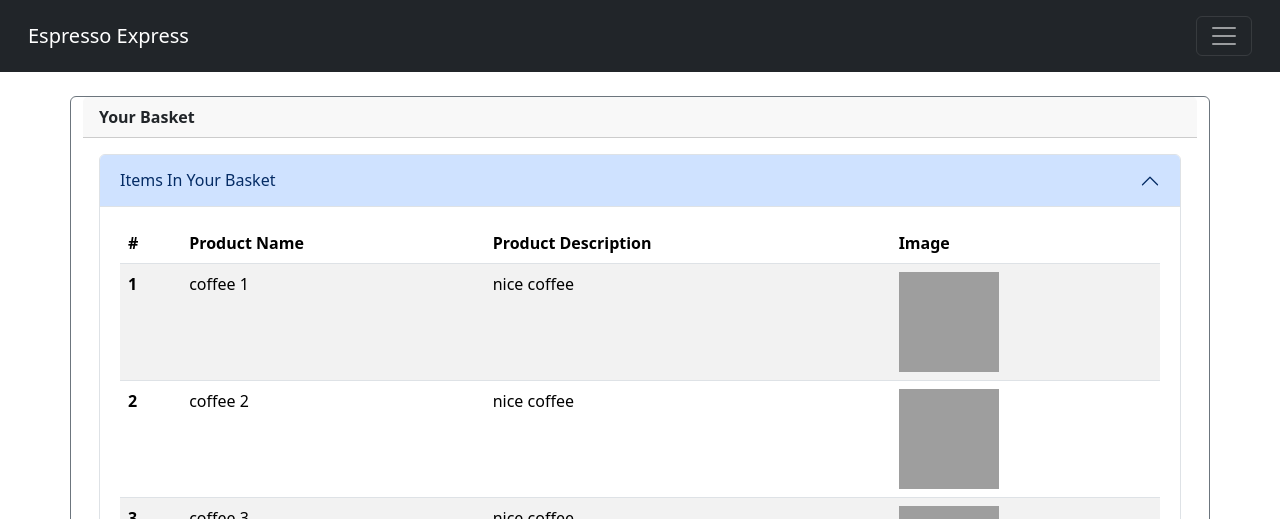
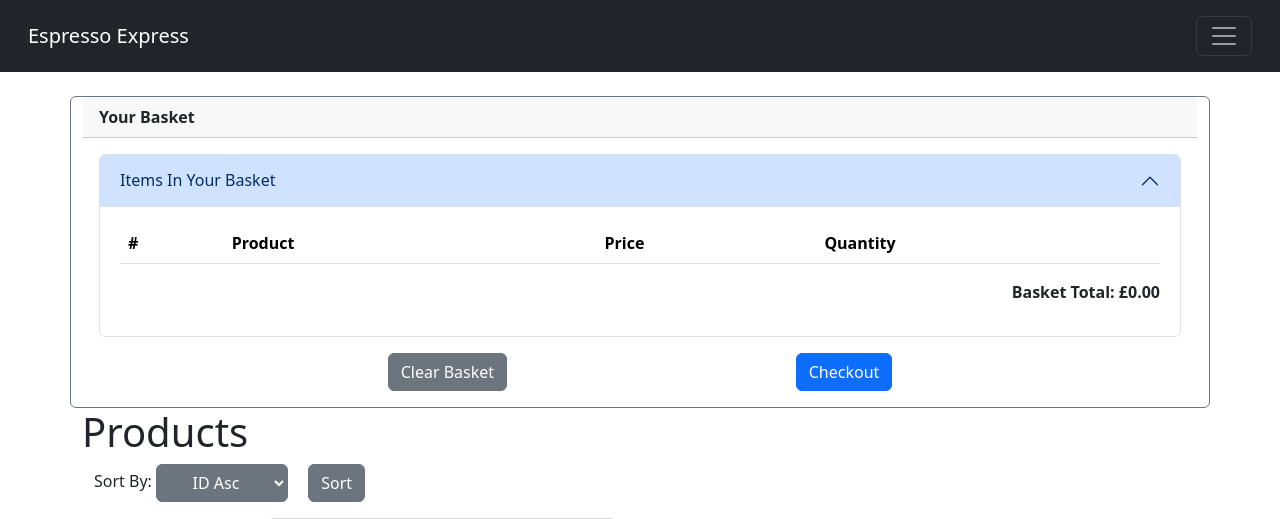
Before and after one commit to tomlukewarden/Database-Assessment2, a PHP site: page /Customer_view-Products.php in a window 1280 px wide. Shown: the top 519 px of the page. Run offline with PHP 8.4, Linux system fonts and the light colour scheme; tables that the repository leaves empty or names only in its code hold one stand-in row (values such as "Sample post"); lists and menus that the app fills with data are empty; grey boxes are pictures that could not be loaded.

Commit message:
updated customer view of products

```diff
--- a/pages/Products/Customer_view-Products.php
+++ b/pages/Products/Customer_view-Products.php
@@ -1,6 +1,6 @@
 <!DOCTYPE html>
 <html>
-
+<?php session_start(); ?>
 <head>
     <meta charset="utf-8">
     <meta http-equiv="X-UA-Compatible" content="IE=edge">
@@ -51,6 +51,48 @@
         </div>
     </nav>
 
+    <!-- PHP FOR ADDING TO BASKET -->
+    <?php
+    if (!isset($_SESSION['basket'])) {
+    $_SESSION['basket'] = [];
+    }
+
+    if (isset($_POST['add_to_basket'])) {
+        $product_id = $_POST['product_id'];
+        $product_name = $_POST['product_name'];
+        $price = $_POST['price'];
+
+        // Check if the product is already in the basket
+        if (isset($_SESSION['basket'][$product_id])) {
+            // Increment the quantity
+            $_SESSION['basket'][$product_id]['quantity'] += 1;
+        } else {
+            // Add the product to the basket
+            $_SESSION['basket'][$product_id] = [
+                'product_name' => $product_name,
+                'price' => $price,
+                'quantity' => 1
+            ];
+        }
+    }
+
+    if (isset($_POST['clear_basket'])) {
+        unset($_SESSION['basket']);
+    }
+
+    // PHP FOR CLEARING THE BASKET:
+
+
+
+
+
+
+
+
+
+    ?>
+
+
 
     <!-- MAIN CONTENT -->
     <main class="container my-5 pt-5">
@@ -75,39 +117,42 @@
                                         <thead>
                                             <tr>
                                                 <th scope="col-md">#</th>
-                                                <th scope="col-md">Product Name</th>
-                                                <th scope="col-md">Product Description</th>
-                                                <th scope="col-md">Image</th>
+                                                <th scope="col-md">Product</th>
+                                                <th> </th>
+                                                <th scope="col-md">Price</th>
+                                                <th scope="col-md">Quantity</th>
                                             </tr>
                                         </thead>
                                         <tbody>
-                                            <tr>
-                                                <th>1</th>
-                                                <td>coffee 1</td>
-                                                <td>nice coffee</td>
-                                                <td><img src="https://picsum.photos/100" alt="placeholder"></td>
-                                            </tr>
-                                            <tr>
-                                                <th scope="row">2</th>
-                                                <td>coffee 2</td>
-                                                <td>nice coffee</td>
-                                                <td><img src="https://picsum.photos/100" alt="placeholder"></td>
-                                            </tr>
-                                            <tr>
-                                                <th scope="row">3</th>
-                                                <td>coffee 3</td>
-                                                <td>nice coffee</td>
-                                                <td><img src="https://picsum.photos/100" alt="placeholder"></td>
-                                            </tr>
+                                            <?php
+                                                $price_total = 0; //initialise basket total price to 0.
+                                                if (!empty($_SESSION['basket'])) {
+                                                    foreach($_SESSION['basket'] as $basket_item) {
+                                                        $item_total = $basket_item['price'] * $basket_item['quantity']; // total for this item
+                                                        $price_total += $item_total; // Add to total price
+                                                        echo "<tr>
+                                                            <td>" . $basket_item['product_name'] . "</td>";
+                                                        echo "<td class='text-capitalize'>" . $basket_item['product_name'] . "</td>";
+                                                        echo "<td><img src='https://picsum.photos/100' alt='placeholder'></td>
+                                                            <td>£" . $basket_item['price'] . ".00</td>";
+                                                        echo "<td>" . $basket_item['quantity'] . "</td>";
+
+                                                        echo "</tr>";
+                                                    }
+
+                                                }
+                                            ?>
                                         </tbody>
                                     </table>
+
+                                    <p class="text-end"> <strong> Basket Total: £<?php echo $price_total; ?>.00 </strong></p>
                                 </div>
                             </div>
                         </div>
-                        <div class="d-flex justify-content-evenly mt-3">
-                            <a href="#" class="btn btn-secondary">Clear Basket</a>
-                            <a href="#" class="btn btn-primary">Checkout</a>
-                        </div>
+                        <form method="post" class="d-flex justify-content-evenly mt-3">
+                            <button class="btn btn-secondary" type="submit" name="clear_basket">Clear Basket</button>
+                            <button  class="btn btn-primary">Checkout</button>
+                        </form>
                     </div>
 
                 </div>
@@ -124,157 +169,91 @@
 
                 <!-- CARDS OF PRODUCTS -->
                 <div class="container-fluid">
+                    <form name="table_properties" method="post" action="">
+                        <label for="sort">Sort By:</label>
+                            <!-- DROPDOWN FOR SORTING THE TABLE -->
+                            <select class="btn btn-secondary" name="sort" id="sort">
+                                <option value="sort_id_asc">ID Asc</option>
+                                <option value="sort_id_desc">ID Desc</option>
+                                <option value="sort_price_asc">Price Asc</option>
+                                <option value="sort_price_desc">Price Desc</option>
+                                <option value="sort_name_asc">Name Asc</option>
+                                <option value="sort_name_desc">Name Desc</option>
+                            </select>
+                        <button class="btn btn-secondary mx-3" type="submit">Sort</button>
+                    </form>
+
                     <div class="row my-3">
-                        <div class="col">
-                            <div class="card">
-                                <img class="card-img-top" src="https://picsum.photos/id/1/200/180" alt="Card image cap">
-                                <div class="card-body">
-                                    <h5 class="card-title">Product 1</h5>
-                                    <p class="card-text">Product 1 description. Lorem ipsum dolor sit amet consectetur
-                                        adipisicing elit. Veritatis at quia adipisci officiis pariatur tempora explicabo
-                                        quod ex sint voluptate consequuntur non eveniet totam necessitatibus modi eum
-                                        deserunt, error dolore.</p>
-                                    <a href="#" class="btn btn-primary">Add To Basket</a>
-                                </div>
-                            </div>
-                        </div>
-                        <div class="col">
-                            <div class="card">
-                                <img class="card-img-top" src="https://picsum.photos/id/1/200/180" alt="Card image cap">
-                                <div class="card-body">
-                                    <h5 class="card-title">Product 1</h5>
-                                    <p class="card-text">Product 1 description. Lorem ipsum dolor sit amet consectetur
-                                        adipisicing elit. Veritatis at quia adipisci officiis pariatur tempora explicabo
-                                        quod ex sint voluptate consequuntur non eveniet totam necessitatibus modi eum
-                                        deserunt, error dolore.</p>
-                                    <a href="#" class="btn btn-primary">Add To Basket</a>
-                                </div>
-                            </div>
-                        </div>
-                        <div class="col">
-                            <div class="card">
-                                <img class="card-img-top" src="https://picsum.photos/id/1/200/180" alt="Card image cap">
-                                <div class="card-body">
-                                    <h5 class="card-title">Product 1</h5>
-                                    <p class="card-text">Product 1 description. Lorem ipsum dolor sit amet consectetur
-                                        adipisicing elit. Veritatis at quia adipisci officiis pariatur tempora explicabo
-                                        quod ex sint voluptate consequuntur non eveniet totam necessitatibus modi eum
-                                        deserunt, error dolore.</p>
-                                    <a href="#" class="btn btn-primary">Add To Basket</a>
-                                </div>
-                            </div>
-                        </div>
-                        <div class="col">
-                            <div class="card">
-                                <img class="card-img-top" src="https://picsum.photos/id/1/200/180" alt="Card image cap">
-                                <div class="card-body">
-                                    <h5 class="card-title">Product 1</h5>
-                                    <p class="card-text">Product 1 description. Lorem ipsum dolor sit amet consectetur
-                                        adipisicing elit. Veritatis at quia adipisci officiis pariatur tempora explicabo
-                                        quod ex sint voluptate consequuntur non eveniet totam necessitatibus modi eum
-                                        deserunt, error dolore.</p>
-                                    <a href="#" class="btn btn-primary">Add To Basket</a>
-                                </div>
-                            </div>
-                        </div>
+
+                        <?php
+
+                        // CONNECT TO DATABASE
+                        include 'db.php';
+
+                        // DEFAULT QUERY
+                        $sql = "SELECT * FROM product";
+
+                        // RUN WHEN FORM IS SUBMITTED
+                        if (isset($_POST['sort'])) {
+                            $sortOption = $_POST['sort'];
+
+                            //SET QUERY BASED ON WHAT IS SUBMITTED IN FORM.
+                            switch ($sortOption) {
+                                case 'sort_price_asc':
+                                    $sql = "SELECT * FROM product ORDER BY price ASC";
+                                    break;
+                                case 'sort_price_desc':
+                                    $sql = "SELECT * FROM product ORDER BY price DESC";
+                                    break;
+                                case 'sort_name_asc':
+                                    $sql = "SELECT * FROM product ORDER BY product_name ASC";
+                                    break;
+                                case 'sort_name_desc':
+                                    $sql = "SELECT * FROM product ORDER BY product_name DESC";
+                                    break;
+                                default:
+                                    $sql = "SELECT * FROM product";
+                                    break;
+                            }
+                        }
+
+                        $result = mysqli_query($conn, $sql);
+
+                        if ($result) {
+                            // DISPLAY SORTED TABLE
+                            while ($row = mysqli_fetch_assoc($result)) {
+                                echo "<div class='col-md-4'>";
+                                echo "<div class='card mb-4'>";
+                                echo "    <img class='card-img-top' src='https://picsum.photos/id/1/200/180' alt='Card image cap'>";
+                                echo "    <div class='card-body'>";
+                                echo "        <h5 class='card-title text-capitalize'><strong>" . $row['product_name'] . "</strong></h5>";
+                                echo "          <p class='card-text'>Product 1 description. Lorem ipsum dolor sit amet consectetur";
+                                echo "                adipisicing elit. Veritatis at quia adipisci officiis pariatur tempora explicabo";
+                                echo "                quod ex sint voluptate consequuntur non eveniet totam necessitatibus modi eum";
+                                echo "                deserunt, error dolore.</p>";
+                                echo "          <h4> £" . $row['price'] . "</h4>";
+
+                                // code to store session variables when adding to basket.
+                                echo "          <form method='post' action=''>";
+                                echo "              <input type='hidden' name='product_id' value='" . $row['product_id'] . "'>";
+                                echo "              <input type='hidden' name='product_name' value='" . $row['product_name'] . "'>";
+                                echo "              <input type='hidden' name='price' value='" . $row['price'] . "'>";
+                                echo "              <button class='btn btn-primary' type='submit' name='add_to_basket'>Add To Basket</button>";
+                                echo "          </form>";
+                                echo "        </div>";
+                                echo "    </div>";
+                                echo "    </div>";
+                            }
+                            }
+
+
+
+
+
+                        ?>
                     </div>
-                    <div class="row my-3">
-                        <div class="col">
-                            <div class="card">
-                                <img class="card-img-top" src="https://picsum.photos/id/1/200/180" alt="Card image cap">
-                                <div class="card-body">
-                                    <h5 class="card-title">Product 1</h5>
-                                    <p class="card-text">Product 1 description. Lorem ipsum dolor sit amet consectetur
-                                        adipisicing elit. Veritatis at quia adipisci officiis pariatur tempora explicabo
-                                        quod ex sint voluptate consequuntur non eveniet totam necessitatibus modi eum
-                                        deserunt, error dolore.</p>
-                                    <a href="#" class="btn btn-primary">Add To Basket</a>
-                                </div>
-                            </div>
-                        </div>
-                        <div class="col">
-                            <div class="card">
-                                <img class="card-img-top" src="https://picsum.photos/id/1/200/180" alt="Card image cap">
-                                <div class="card-body">
-                                    <h5 class="card-title">Product 1</h5>
-                                    <p class="card-text">Product 1 description. Lorem ipsum dolor sit amet consectetur
-                                        adipisicing elit. Veritatis at quia adipisci officiis pariatur tempora explicabo
-                                        quod ex sint voluptate consequuntur non eveniet totam necessitatibus modi eum
-                                        deserunt, error dolore.</p>
-                                    <a href="#" class="btn btn-primary">Add To Basket</a>
-                                </div>
-                            </div>
-                        </div>
-                        <div class="col">
-                            <div class="card">
-                                <img class="card-img-top" src="https://picsum.photos/id/1/200/180" alt="Card image cap">
-                                <div class="card-body">
-                                    <h5 class="card-title">Product 1</h5>
-                                    <p class="card-text">Product 1 description. Lorem ipsum dolor sit amet consectetur
-                                        adipisicing elit. Veritatis at quia adipisci officiis pariatur tempora explicabo
-                                        quod ex sint voluptate consequuntur non eveniet totam necessitatibus modi eum
-                                        deserunt, error dolore.</p>
-                                    <a href="#" class="btn btn-primary">Add To Basket</a>
-                                </div>
-                            </div>
-                        </div>
-                        <div class="col">
-                            <div class="card">
-                                <img class="card-img-top" src="https://picsum.photos/id/1/200/180" alt="Card image cap">
-                                <div class="card-body">
-                                    <h5 class="card-title">Product 1</h5>
-                                    <p class="card-text">Product 1 description. Lorem ipsum dolor sit amet consectetur
-                                        adipisicing elit. Veritatis at quia adipisci officiis pariatur tempora explicabo
-                                        quod ex sint voluptate consequuntur non eveniet totam necessitatibus modi eum
-                                        deserunt, error dolore.</p>
-                                    <a href="#" class="btn btn-primary">Add To Basket</a>
-                                </div>
-                            </div>
-                        </div>
-                    </div>
+                </div>
 
-                    <!-- TABLE OF PRODUCTS -->
-                    <!-- <table class="table table-striped table-hover">
-                    <thead>
-                        <tr>
-                            <th scope="col-md">#</th>
-                            <th scope="col-md">Product Name</th>
-                            <th scope="col-md">Product Description</th>
-                            <th scope="col-md">Image</th>
-                        </tr>
-                    </thead>
-                    <tbody>
-                        <tr>
-                            <th>1</th>
-                            <td>coffee 1</td>
-                            <td>nice coffee</td>
-                            <td><img src="https://picsum.photos/200" alt="placeholder"></td>
-                            <div>
-                                <td><a name="add_to_basket" id="" class="btn btn-primary vertical-align-center" href="#"
-                                        role="button">Add to Basket</a>
-                                </td>
-                            </div>
-                        </tr>
-                        <tr>
-                            <th scope="row">2</th>
-                            <td>coffee 2</td>
-                            <td>nice coffee</td>
-                            <td><img src="https://picsum.photos/200" alt="placeholder"></td>
-                            <td><a name="add_to_basket" id="" class="btn btn-primary align-center" href="#"
-                                    role="button">Add to Basket</a>
-                            </td>
-                        </tr>
-                        <tr>
-                            <th scope="row">3</th>
-                            <td>coffee 3</td>
-                            <td>nice coffee</td>
-                            <td><img src="https://picsum.photos/200" alt="placeholder"></td>
-                            <td><a name="add_to_basket" id="" class="btn btn-primary align-center" href="#"
-                                    role="button">Add to Basket</a>
-                            </td>
-                        </tr>
-                    </tbody>
-                </table> -->
                 </div>
             </div>
     </main>
@@ -283,12 +262,7 @@
         <br>
         <p class="text-light position-absolute start-50 top-50 translate-middle">&copy; Espresso Express</p>
         <br>
-        <!-- <div class="icons container-fluid">
-        <a href="https://github.com/UniversityOfDundee-Computing/cw1-web-development-project-sca" target="_blank"><i
-                class="fa-brands fa-github-square translate-middle h3 mx-3"></i></a>
-        <a href="https://en.wikipedia.org/wiki/RollerCoaster_Tycoon" target="_blank"><i
-                class="fa-brands fa-wikipedia-w translate-middle h3 mx-3"></i></a>
-    </div> -->
+
     </footer>
 
 </body>
```
